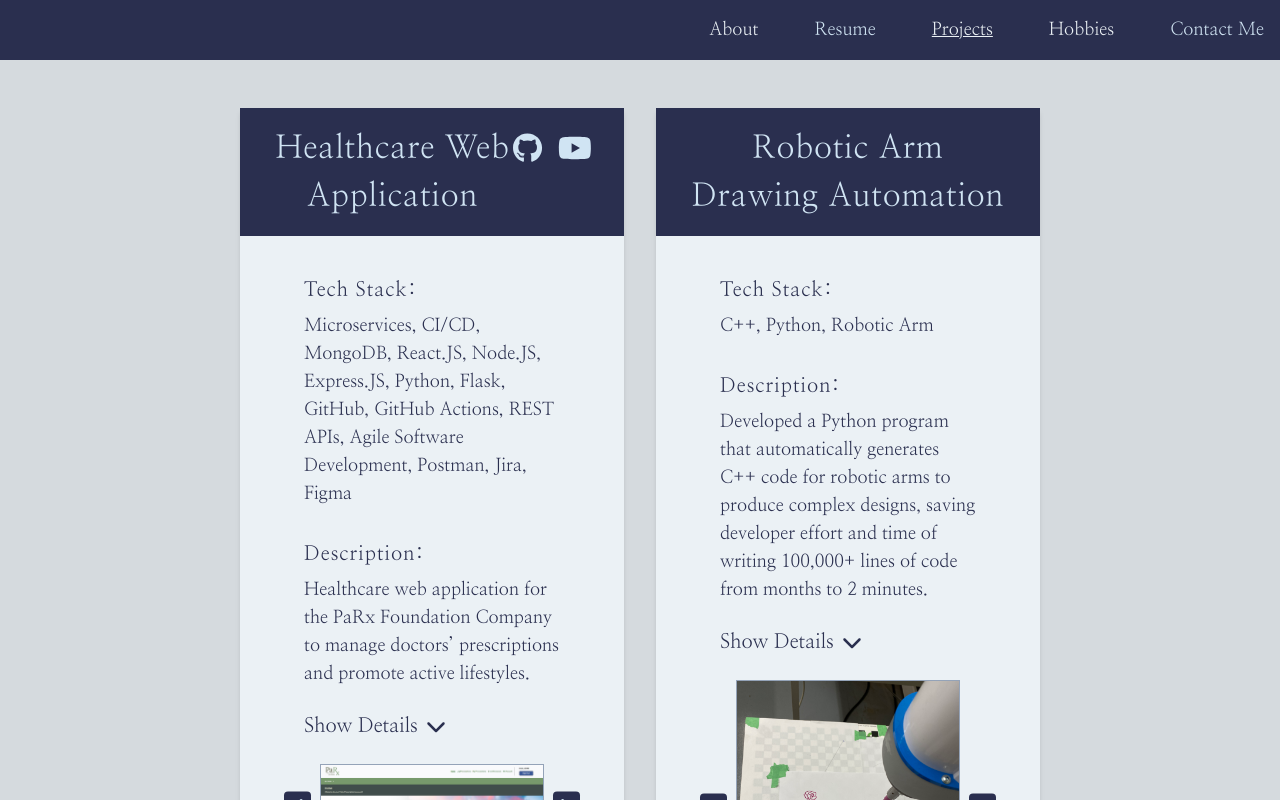
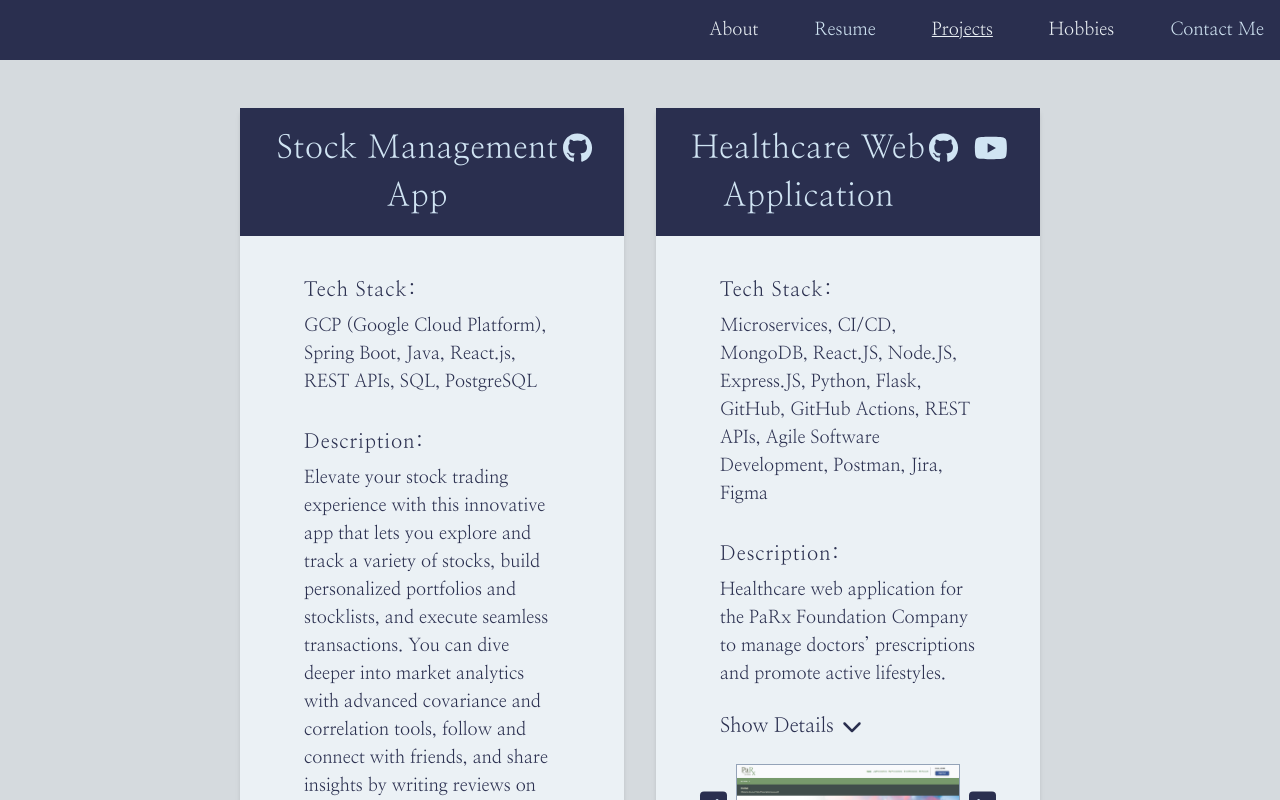
Before and after one commit to Emilyho11/personal-website, a React (Vite) app in the folder frontend/: page /projects in a window 1280 px wide. Shown: the top 800 px of the page. Built offline with nearby package versions, Linux system fonts and the light colour scheme.

Commit message:
Adding another project to projects page

```diff
--- a/frontend/src/pages/Projects.jsx
+++ b/frontend/src/pages/Projects.jsx
@@ -4,6 +4,9 @@ import Slideshow from '../components/Slideshow.jsx'
 import { FontAwesomeIcon } from '@fortawesome/react-fontawesome';
 import { faChevronDown, faChevronUp } from '@fortawesome/free-solid-svg-icons';
 import { faGithub, faYoutube } from '@fortawesome/free-brands-svg-icons';
+
+// Stock Management App Images
+import StockData from '../assets/images/stocks_app/stockData.jpg';
 
 // Healthcare Web Application Images
 import PrescriberPage from '../assets/images/healthcare_app/prescriber_page.jpg';
@@ -66,6 +69,20 @@ const Projects = () => {
   }
 
   const projectData = [
+    {
+      name: 'Stock Management App',
+      gitHub: 'https://github.com/Emilyho11/Stock-Management-App',
+      techStack: 'GCP (Google Cloud Platform), Spring Boot, Java, React.js, REST APIs, SQL, PostgreSQL',
+      overallDescription: 'Elevate your stock trading experience with this innovative app that lets you explore and track a variety of stocks, build personalized portfolios and stocklists, and execute seamless transactions. You can dive deeper into market analytics with advanced covariance and correlation tools, follow and connect with friends, and share insights by writing reviews on your friends\' stocklists. The app also harnesses predictive algorithms to forecast future stock prices, visualizing trends with dynamic graphs for different companies.',
+      date: 'July 2024 - August 2024',
+      description: [
+        'Learned to use GCP (Google Cloud Platform) to deploy the app, Spring Boot for the backend, and React.js for the frontend',
+      ],
+      images: [
+        StockData
+      ],
+      ratio: '16/9'
+    },
     {
       name: 'Healthcare Web Application',
       gitHub: 'https://github.com/mjsflames/c01w24-project-RxValidators',
```
